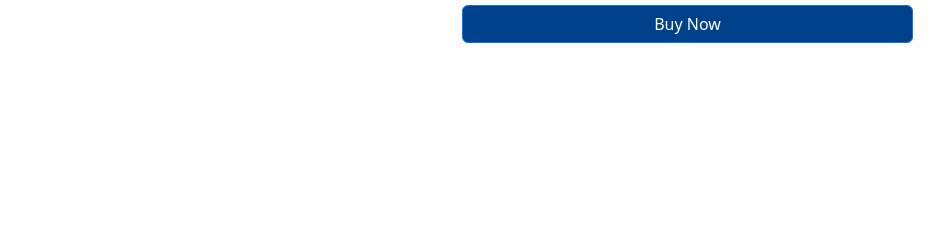
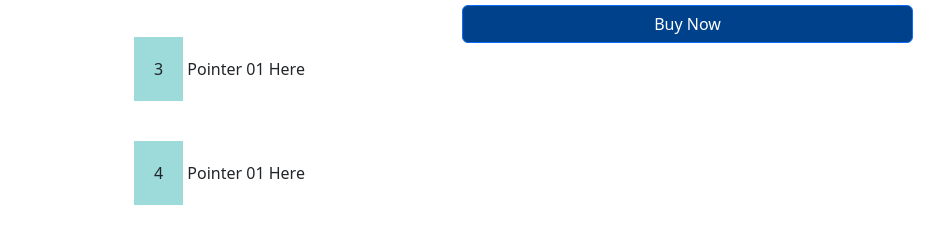
Before and after one commit to GajendraRao007/techweb, a plain HTML site: page index.html in a window 1280 px wide. Shown: the part 311-554 px from the top of the page, 0-932 px from the left. Drawn offline with nearby package versions, Linux system fonts and the light colour scheme.

Commit message:
added 2 list

```diff
--- a/index.html
+++ b/index.html
@@ -53,6 +53,14 @@
                 <div class="number">2</div>
                 <p class="text-left">Pointer 01 Here</p>
             </li>
+            <li>
+                <div class="number">3</div>
+                <p class="text-left">Pointer 01 Here</p>
+            </li>
+            <li>
+                <div class="number">4</div>
+                <p class="text-left">Pointer 01 Here</p>
+            </li>
         </ul>
 
     </div>
```
